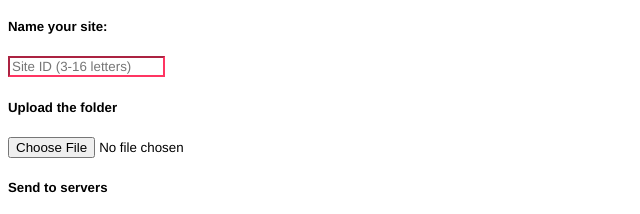
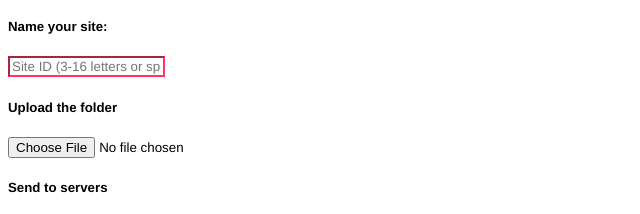
Before and after one commit to quasar098/static-site-service, a website: page public/index.html in a window 1280 px wide. Shown: the part 245-459 px from the top of the page, 0-640 px from the left. Drawn offline with Linux system fonts and the light colour scheme; no server answers.

Commit message:
owjefoweaf

```diff
--- a/public/index.html
+++ b/public/index.html
@@ -13,7 +13,7 @@
         <br>
         <h4>Upload Site:</h4>
         <h5>Name your site:</h5>
-        <input type="text" pattern="([A-Za-z]|\s){3,16}" id="site-id" placeholder="Site ID (3-16 letters)" spellcheck="false" required>
+        <input type="text" pattern="([A-Za-z]|\s){3,16}" id="site-id" placeholder="Site ID (3-16 letters or spaces)" spellcheck="false" required>
         <h5>Upload the folder</h5>
         <input type="file" webkitdirectory directory mozdirectory class="hidden" id="upload-folder"/>
         <h5>Send to servers</h5>
```
